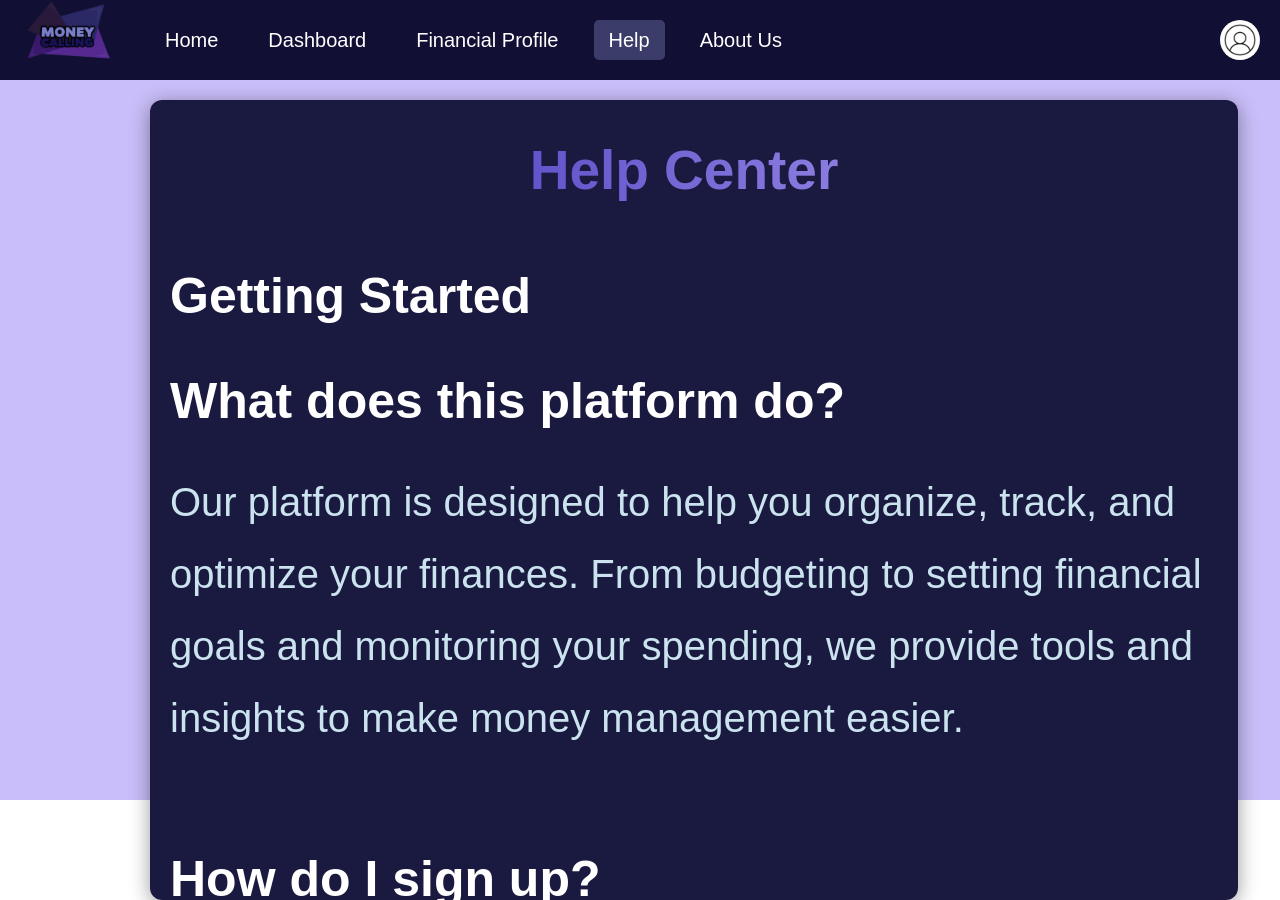
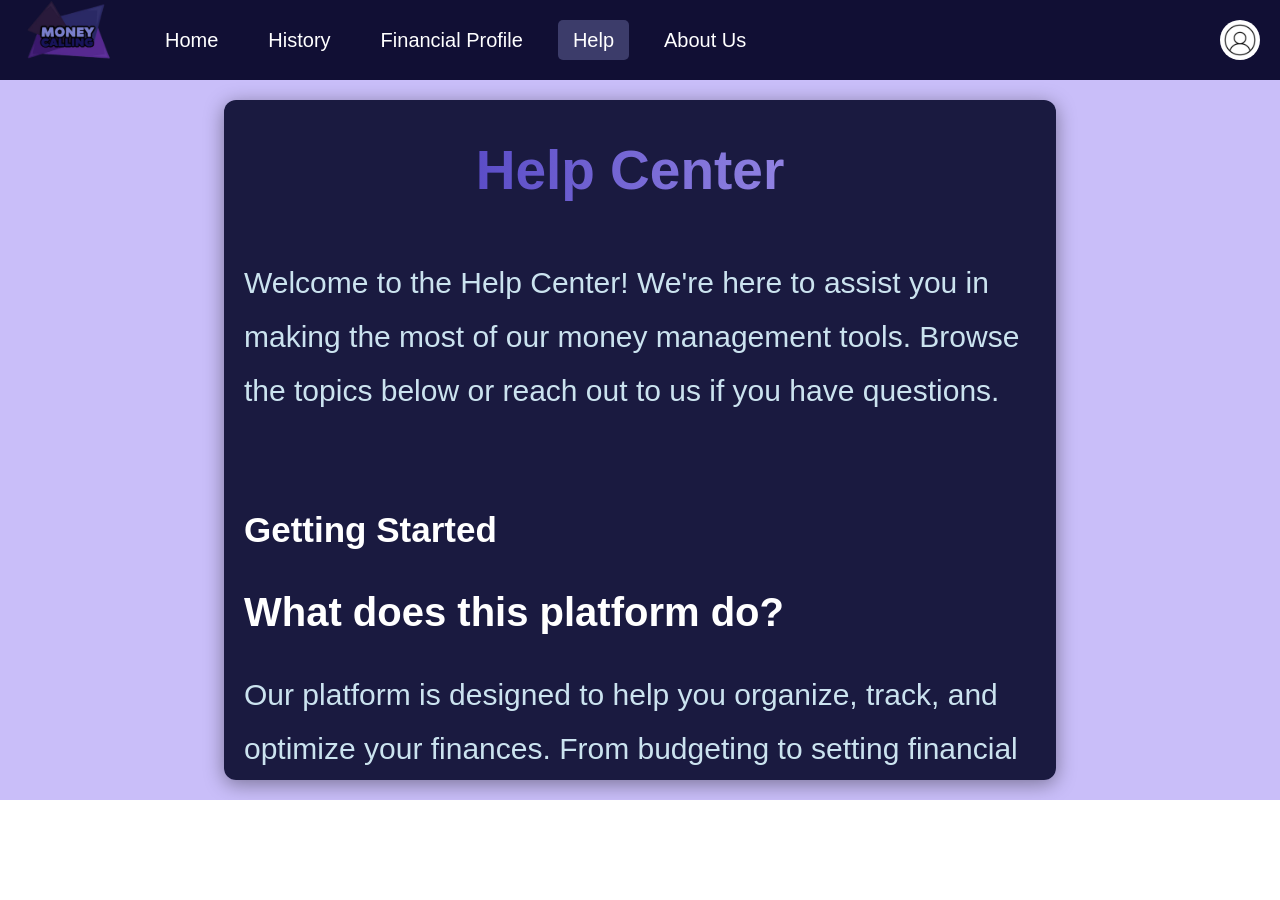
Before and after one commit to Alt-F4-331/MoneyCalling, a React (Vite) app in the folder MoneyCalling-main/MoneyCalling-main/: page /help in a window 1280 px wide. After the commit the page ends 800 px from the top, so only its background shows below. Built offline with nearby package versions, Linux system fonts and the light colour scheme; a web font is replaced by a local one.

Commit message:
sprint 4 modificari
- corectare zoom
- dashboard devine history
- diagrama marita la history
- reconfigurare text help si about us

```diff
--- a/MoneyCalling-main/MoneyCalling-main/src/components/AboutUs.css
+++ b/MoneyCalling-main/MoneyCalling-main/src/components/AboutUs.css
@@ -1,15 +1,15 @@
 /* Containerul principal pentru secțiunea About Us */
 .about-us {
   position: absolute;
-  width: 85%; /* Lățimea containerului */
-  max-width: 4000px; /* Lățime maximă */
-  height: 100vh; /* Înălțime completă */
+  width: 80%; /* Lățimea containerului */
+  width: 65%; /* Lățimea containerului */
+  left: 50%;
+  transform: translate(-50%, 0%);
+  height: 85vh; /* Înălțime completă */
   padding: 40px 20px;
   background-color: #1A1A40; /* Fundal */
   color: #FFFFFF;
-  margin-left: 150px;
   margin-top: 100px;
-  margin-right: 150px;
   line-height: 1.8;
   overflow-y: auto; /* Scroll activat */
   border-radius: 12px;
@@ -52,19 +52,19 @@
 }
 
 .about-section h2 {
-  font-size: 50px;
+  font-size: 35px;
   color: #FFFFFF;
   text-align: left;
 }
 
 .about-section h3 {
-  font-size: 50px;
+  font-size: 40px;
   color: #FFFFFF;
   text-align: left;
 }
 
 .about-section p {
-  font-size: 40px;
+  font-size: 30px;
   color: #CBE3EF;
   text-align: left;
 }
--- a/MoneyCalling-main/MoneyCalling-main/src/components/AboutUs.tsx
+++ b/MoneyCalling-main/MoneyCalling-main/src/components/AboutUs.tsx
@@ -31,7 +31,7 @@ const AboutUs: React.FC = () => {
         </Link>
         <nav className="nav-links">
           <Link to="/homepage">Home</Link>
-          <Link to="/dashboard">Dashboard</Link>
+          <Link to="/dashboard">History</Link>
           <Link to="/financial-profile">Financial Profile</Link>
           <Link to="/help">Help</Link>
           <Link to="/about-us" className="active">About Us</Link>
@@ -47,23 +47,33 @@ const AboutUs: React.FC = () => {
         <section className="about-section">
           <h2>Empowering You to Take Control of your Financial Future</h2>
           <p>Welcome to Money Calling! Our mission is simple: to help you manage your money with ease and confidence.</p>
+          <p>We believe that good financial management should be accessible to everyone, regardless of background or income level. Whether you're budgeting for the first time, saving for a life goal, or simply looking to improve your spending habits, we're here to help.</p>
         </section>
 
         <section className="about-section">
           <h2>What We Offer</h2>
           <h3>Personalized Budgeting Tools</h3>
           <p>Set custom budgets, track spending, and get real-time insights.</p>
+          <h3>Insights and Analytics</h3>
+          <p>Understand your spending trends and get customized recommendations. Our easy-to- read reports break down your finances, helping you identify opportunities to save and grow.</p>
         </section>
 
         <section className="about-section">
           <h2>Our Values</h2>
-          <h3>Transparency:</h3>
+          <h3>Transparency</h3>
           <p>We provide clear, actionable information so you always know where you stand.</p>
+          <h3>Empowerment</h3>
+          <p>We're here to make money management simple, providing tools that help you confidently make financial decisions.</p>
+          <h3>Privacy and Security</h3>
+          <p>Your trust is important to us, and we prioritize data protection in everything we do.</p>
+          <h3>Continuous Improvement</h3>
+          <p>We're committed to evolving with your needs, constantly updating our tools to deliver the best financial solutions.</p>
         </section>
 
         <section className="about-section">
           <h2>Have Questions?</h2>
           <p>Visit our <a href="/help">Help Center</a>.</p>
+          <p>We're always here to help!</p>
         </section>
       </div>
     </div>
--- a/MoneyCalling-main/MoneyCalling-main/src/components/Dashboard.tsx
+++ b/MoneyCalling-main/MoneyCalling-main/src/components/Dashboard.tsx
@@ -21,7 +21,7 @@ const Dashboard: React.FC = () => {
                 </Link>
                 <nav className="nav-links">
                     <Link to="/homepage">Home</Link>
-                    <Link to="/dashboard" className="active">Dashboard</Link>
+                    <Link to="/dashboard" className="active">History</Link>
                     <Link to="/financial-profile">Financial Profile</Link>
                     <Link to="/help">Help</Link>
                     <Link to="/about-us">About Us</Link>
--- a/MoneyCalling-main/MoneyCalling-main/src/components/FinancialProfile.tsx
+++ b/MoneyCalling-main/MoneyCalling-main/src/components/FinancialProfile.tsx
@@ -64,7 +64,7 @@ const FinancialProfile: React.FC = () => {
         </Link>
         <nav className="nav-links">
           <Link to="/homepage">Home</Link>
-          <Link to="/dashboard">Dashboard</Link>
+          <Link to="/dashboard">History</Link>
           <Link to="/financial-profile" className="active">Financial Profile</Link>
           <Link to="/help">Help</Link>
           <Link to="/about-us">About Us</Link>
@@ -110,7 +110,7 @@ const FinancialProfile: React.FC = () => {
             />
           </div>
           <div className="edit-button-container">
-            <button type="Edit" className="edit-button">Edit</button>
+            <button className="edit-button">Edit</button>
           </div>
         </form>
       </div>
--- a/MoneyCalling-main/MoneyCalling-main/src/components/Help.css
+++ b/MoneyCalling-main/MoneyCalling-main/src/components/Help.css
@@ -1,15 +1,13 @@
-/* Stiluri generale pentru pagina Help */
 .help {
   position: absolute;
-  width: 85%; /* Lățimea containerului */
-  max-width: 4000px; /* Lățime maximă pentru ecrane mari */
-  height: 100vh; /* Înălțime relativă la ecran */
+  width: 65%; /* Lățimea containerului */
+  left: 50%;
+  transform: translate(-50%, 0%);
+  height: 85vh; /* Înălțime relativă la ecran */
   padding: 40px 20px;
   background-color: #1A1A40; /* Fundal pentru container */
   color: #FFFFFF;
-  margin-left: 150px;
   margin-top: 100px;
-  margin-right: 150px;
   line-height: 1.8; /* Spațiere între linii */
   overflow-y: auto; /* Activează scroll-ul intern */
   border-radius: 12px; /* Colțuri rotunjite */
@@ -52,19 +50,19 @@
 }
 
 .help-section h2 {
-  font-size: 50px;
+  font-size: 35px;
   color: #FFFFFF;
   text-align: left;
 }
 
 .help-section h3 {
-  font-size: 50px;
+  font-size: 40px;
   color: #FFFFFF;
   text-align: left;
 }
 
 .help-section p {
-  font-size: 40px;
+  font-size: 30px;
   color: #CBE3EF;
   text-align: left;
 }
@@ -82,16 +80,16 @@
 
 
 /* Scroll personalizat pentru container */
-.about-us::-webkit-scrollbar {
+.help::-webkit-scrollbar {
   width: 10px;
 }
 
-.about-us::-webkit-scrollbar-thumb {
+.help::-webkit-scrollbar-thumb {
   background-color: #5AA8D6; /* Albastru pentru scrollbar */
   border-radius: 5px;
 }
 
-.about-us::-webkit-scrollbar-track {
+.help::-webkit-scrollbar-track {
   background: #1A1A40;
 }
 
--- a/MoneyCalling-main/MoneyCalling-main/src/components/Help.tsx
+++ b/MoneyCalling-main/MoneyCalling-main/src/components/Help.tsx
@@ -31,7 +31,7 @@ const Help: React.FC = () => {
         </Link>
         <nav className="nav-links">
           <Link to="/homepage">Home</Link>
-          <Link to="/dashboard">Dashboard</Link>
+          <Link to="/dashboard">History</Link>
           <Link to="/financial-profile">Financial Profile</Link>
           <Link to="/help" className="active">Help</Link>
           <Link to="/about-us">About Us</Link>
@@ -45,7 +45,9 @@ const Help: React.FC = () => {
         <header className="help-header">
           <h1>Help Center</h1>
         </header>
-
+        <section className="help-section">
+          <p>Welcome to the Help Center! We're here to assist you in making the most of our money management tools. Browse the topics below or reach out to us if you have questions.</p>
+        </section>
         <section className="help-section">
           <h2>Getting Started</h2>
           <h3>What does this platform do?</h3>
@@ -55,7 +57,7 @@ const Help: React.FC = () => {
         </section>
 
         <section className="help-section">
-          <h2>How do I sign up?</h2>
+          <h3>How do I sign up?</h3>
           <p>
             Simply click on the "Sign Up" button on our homepage. Follow the prompts to create an account by entering your email, setting up a password, and confirming your details.
           </p>
@@ -67,6 +69,8 @@ const Help: React.FC = () => {
           <p>
             Go to the Dashboard tab. You can set a monthly budget for categories like groceries, entertainment, bills, and more. Track your expenses to see if you’re staying within your budget.
           </p>
+          <h3>How can I view my spending habits?</h3>
+          <p>Visit the Insights page to see breakdowns of your spending over time. You'll find visual reports, monthly comparisons, and spending trends to help you identify where you can cut costs.</p>
         </section>
 
         <section className="help-section">
@@ -75,15 +79,31 @@ const Help: React.FC = () => {
           <p>
             Yes. To change your password, go to Account Settings, select “Security,” and follow the instructions to set a new password.
           </p>
+          <h3>How do I delete my account?</h3>
+          <p>If you wish to close your account, go to Account Settings and select "Delete Account." Please note that this action is irreversible, and all data will be permanently deleted.</p>
+        </section>
+
+        <section className="help-section">
+          <h2>Troubleshooting</h2>
+          <h3>What should I do if I forget my password?</h3>
+          <p>
+            Yes. To change your password, go to Account Settings, select “Security,” and follow the instructions to set a new password.
+          </p>
+          <h3>How do I delete my account?</h3>
+          <p>On the login page, click "Forgot Password?" Enter the email associated with your account, and we'll send you a link to reset it.</p>
         </section>
 
         <section className="help-section">
           <h2>Contact Us</h2>
           <p>
             If you can’t find the answer here, our Support Team is available to assist you.
-            Email Support: <a href="mailto:altF4@gmail.com">altF4@gmail.com</a>
+            Email Support: <a href="mailto:altF4@gmail.com">altF4@gmail.com</a><br />
             Phone Support: 07********
           </p>
+        </section>
+
+        <section className="help-section">
+          <p>We're committed to helping you take control of your finances. Let us know if you need assistance, and thank you for choosing us as your financial partner!</p>
         </section>
       </div>
     </div>
--- a/MoneyCalling-main/MoneyCalling-main/src/components/HomePage.css
+++ b/MoneyCalling-main/MoneyCalling-main/src/components/HomePage.css
@@ -10,7 +10,7 @@
 
 .home-page {
   display: flex;
-  min-height: 100vh;
+  height: 100vh;
   background-image: url('/public/fundal pc.png');
   background-size: cover;
   background-position: center;
@@ -232,26 +232,6 @@
   border-radius: 3px;
 }
 
-.history-button {
-  position: absolute;
-  left: 400px; /* Ajustează poziția în funcție de sidebar */
-  margin-top: 710px; /* Poziționare sub diagramă */
-  align-items: center;
-}
-
-.history-button button {
-  height: 60px;
-  width: 170px;
-  background-color: #14123B; /* Fundal similar cu sidebar */
-  color: #FFFFFF;
-  border: none;
-  border-radius: 5px;
-  cursor: pointer;
-  font-size: 25px;
-  font-weight: bold;
-  transition: background-color 0.3s ease;
-}
-
 .history-button button:hover {
   background-color: #263663; /* Culoare hover */
 }
--- a/MoneyCalling-main/MoneyCalling-main/src/components/HomePage.tsx
+++ b/MoneyCalling-main/MoneyCalling-main/src/components/HomePage.tsx
@@ -15,7 +15,7 @@ const HomePage: React.FC = () => {
         </Link>
         <nav className='nav-links'>
           <Link to='/homepage' className="active">Home</Link> {/* Link către welcome page */}
-          <Link to='/dashboard'>Dashboard</Link>
+          <Link to='/dashboard'>History</Link>
           <Link to='/financial-profile'>Financial Profile</Link>
           <Link to='/help'>Help</Link>
           <Link to='/about-us'>About Us</Link>
@@ -45,9 +45,6 @@ const HomePage: React.FC = () => {
         <div className='diagram'>
           <PieChart />
         </div>
-        <div className="history-button">
-          <button>History</button>
-        </div>
       </main>
     </div>
   );
```
Also changed, not shown: MoneyCalling-main/MoneyCalling-main/src/components/Dashboard.css (+9 -6 lines).
